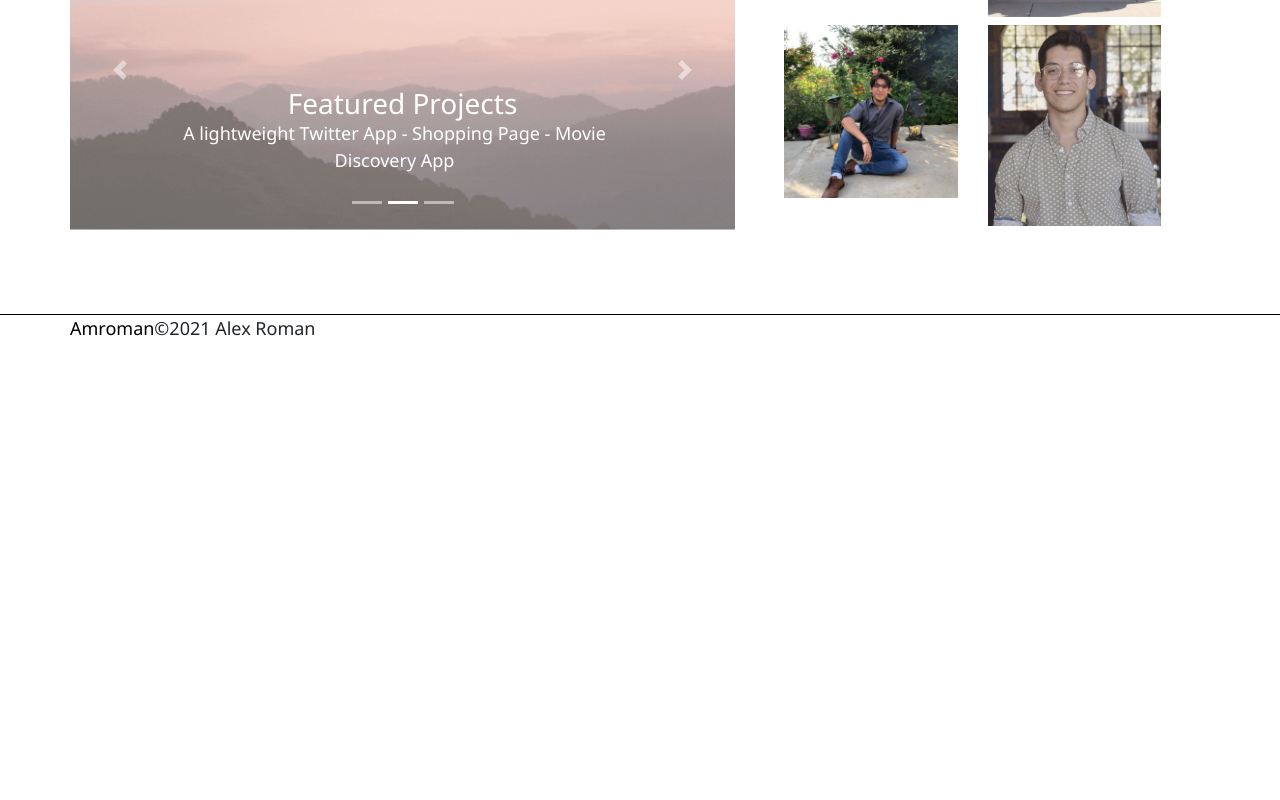
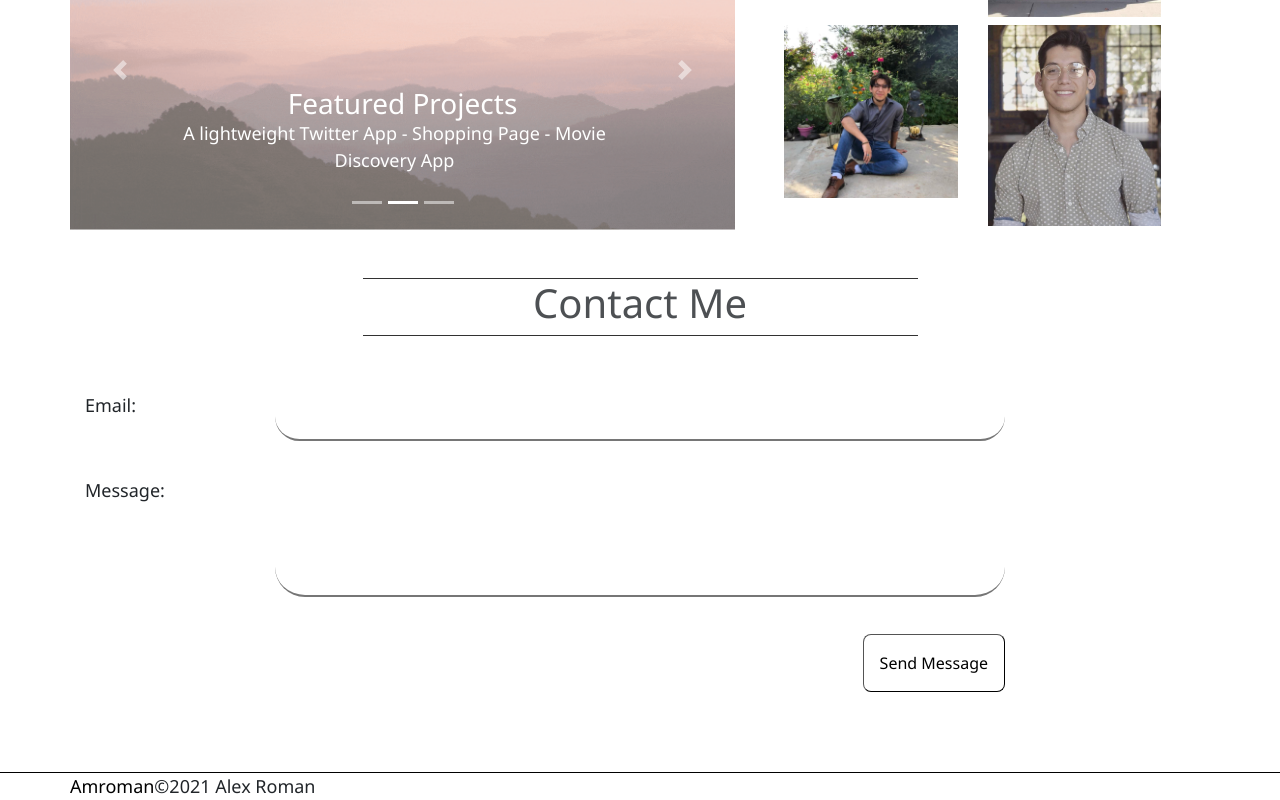
Before and after one commit to alroman2/Romans---Site, a React (Create React App) app: page / in a window 1280 px wide. Shown: the part 1055-1855 px from the top of the page. Before the commit the page ends 1397 px from the top, so only its background shows below. Built offline with nearby package versions, Linux system fonts and the light colour scheme.

Commit message:
created contact form UI

```diff
--- a/src/App.css
+++ b/src/App.css
@@ -1,3 +1,7 @@
+html{
+  scroll-behavior: smooth;
+}
+
 body {
   font-family: 'Segoe UI', Tahoma, Geneva, Verdana, sans-serif;
   font-size: 18px;
@@ -66,7 +70,7 @@
 
 nav a:hover {
   background: white;
-  color: bisque;
+  color:grey;
   text-decoration: none;
  }
 
@@ -219,6 +223,37 @@
   max-width: 100%;
   height: auto;
 }
+
+.contact-body{
+  margin-top: 5%;
+}
+
+.inputBox{
+  margin-bottom: 5%;
+  width: 90vw;
+  max-width: 100%;
+  border-radius: 30px;
+  border-right: 0;
+  border-top: 0;
+  border-left: 0;
+  outline: none;
+  padding: 10px;
+
+}
+
+.inputBox-lg{
+  height: 15vh;
+  max-height: auto;
+
+}
+
+#contactSubmitBtn{
+  float: right;
+  color: black;
+  background-color: white;
+  border-width: 1px;
+}
+
 #add-comment-form {
   border-bottom: 2px solid black;
   padding: 16px;
@@ -345,6 +380,7 @@
 
 }
 
+
 /* Large screens ----------- */
 @media only screen
 and (min-width : 1824px) {
--- /dev/null
+++ b/src/components/ContactForm.js
@@ -0,0 +1,54 @@
+import React, {useRef, useState} from 'react';
+import Container from 'react-bootstrap/Container';
+import Col from 'react-bootstrap/Col';
+import Row from 'react-bootstrap/Row';
+import { Button } from 'bootstrap';
+
+
+const ContactForm = () => {
+    const [email,setEmail] = React.useState("");
+    const [message,setMessage] = React.useState("");
+    const contactFormRef = useRef();
+    return (
+        <Container ref={contactFormRef}>
+            <div className="title-box">
+                <h1> Contact Me</h1>
+            </div>
+            <form className="contact-body">
+                <Row>
+                    <Col sm={2}>
+                        <p>Email: </p>
+
+                    </Col>
+                    <Col sm={6} lg={8}>
+                        <input type='text' className="inputBox" onChange={event => setEmail(event.target.value)}></input>
+                    </Col>
+                </Row>
+                <Row>
+                    <Col sm={2} >
+                        <p>Message: </p>
+                    </Col>
+                    <Col sm={6} lg={8}>
+                        <input type='text'className="inputBox inputBox-lg" onChange={event => setMessage(event.target.value)}></input>
+
+                    </Col>
+
+                </Row>
+                <Row >
+                    <Col sm={6} lg={10} style={{justifyContent: 'flex-end'}}>
+                        <button id="contactSubmitBtn">
+                            Send Message
+                        </button>
+
+                    </Col>
+
+                </Row>
+            </form>
+        </Container>
+
+
+    );
+};
+
+
+export default ContactForm;
--- a/src/components/HomeIntro.js
+++ b/src/components/HomeIntro.js
@@ -28,7 +28,7 @@
                     <img src ={gitMarkBg} className="socialMediaBtn" ></img>
                   </a>
               </Col><Col lg={1}>
-                  <a target="_blank" href="mailto: aroman27@ucmerced.edu">
+                  <a target="_blank" href="#contactMe">
                     <img src ={emailBg} className="socialMediaBtn" ></img>
                   </a>
               </Col>
--- a/src/pages/HomePage.js
+++ b/src/pages/HomePage.js
@@ -3,7 +3,7 @@
 import Jumbotron from 'react-bootstrap/Jumbotron';
 import Container from 'react-bootstrap/Container';
 import HomeIntro from '../components/HomeIntro';
-
+import ContactForm from '../components/ContactForm'
 
 const HomePage = () => (
   <>
@@ -14,6 +14,8 @@
       </Jumbotron>
     </Container>
     <HomeIntro></HomeIntro>
+    <ContactForm></ContactForm>
+
   </>
 );
 
```
